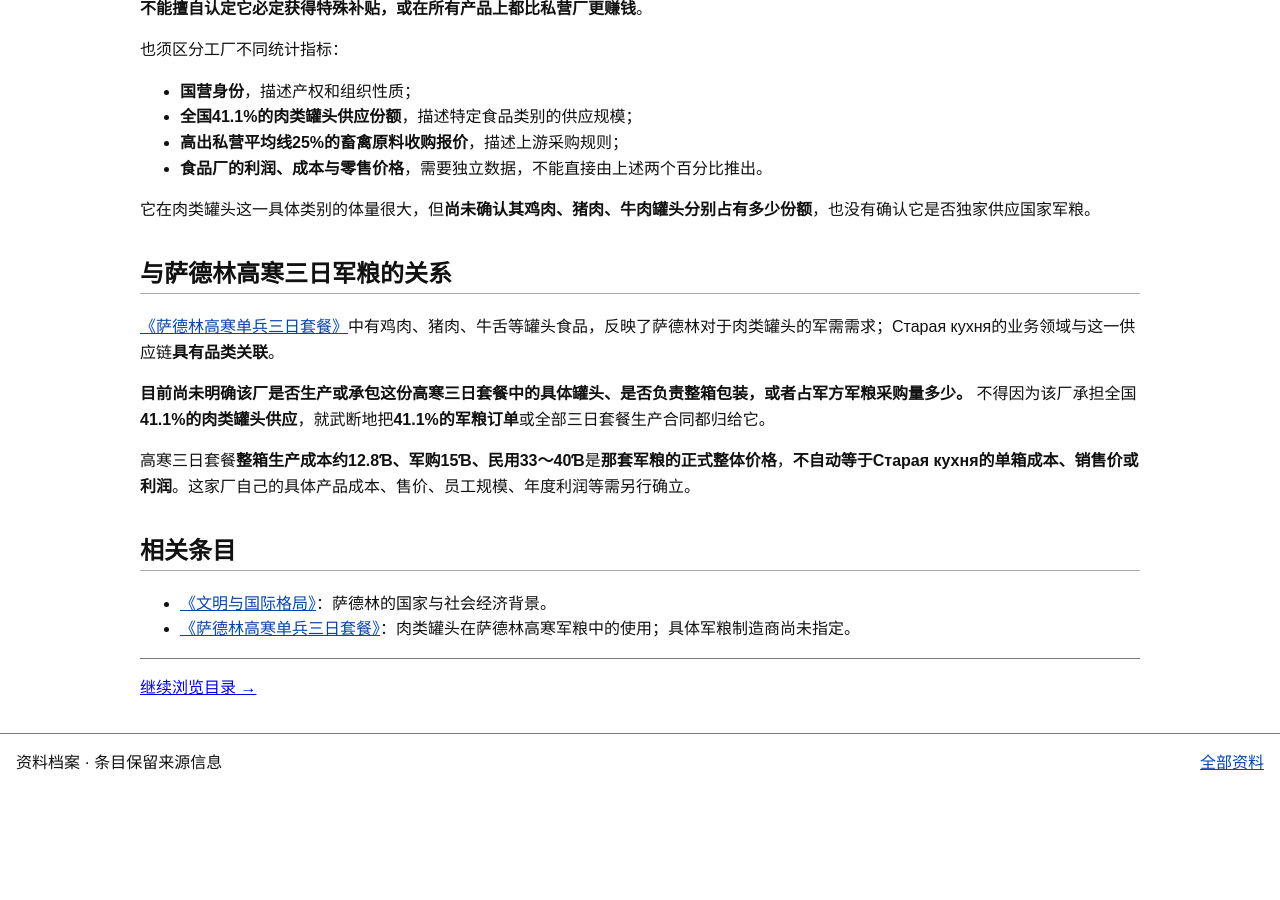
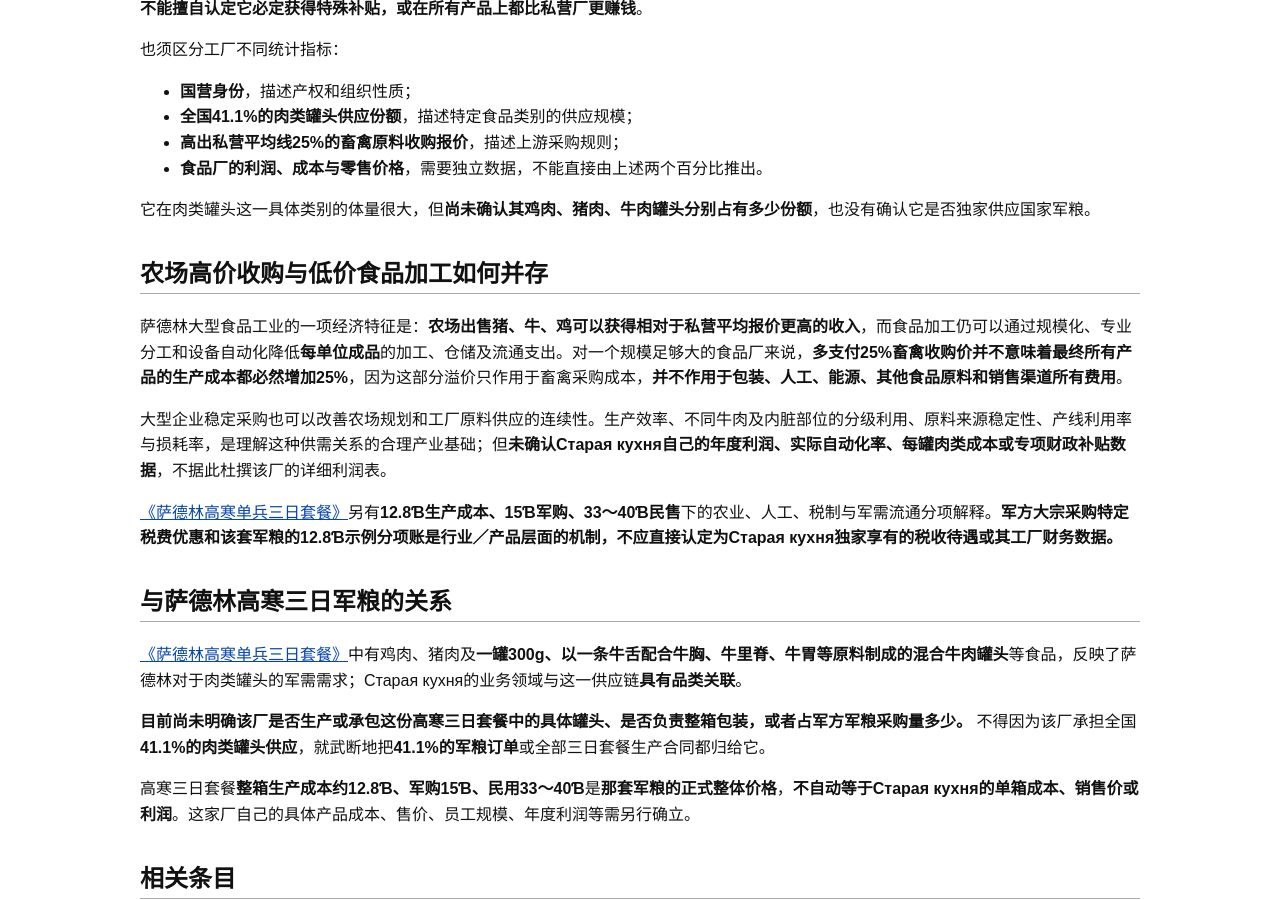
Before and after one commit to xdd44894-hub/orbina-encyclopedia, a Jekyll site: the page built from _articles/article-408.md, in a window 1280 px wide and 900 px high, scrolled down 1384 px. Built offline with Jekyll 4.4.1, drawn with Linux system fonts in a browser that asks for light colours; before the commit the page ends 2175 px from its top, so only the background shows below that.

Commit message:
完善Старая кухня高25%农场收购价与规模加工成本的关系，并关联高寒军粮牛舌配肉方案与低价经济机制

```diff
--- a/_articles/article-408.md
+++ b/_articles/article-408.md
@@ -50,9 +50,17 @@ ai_search: true
 
 它在肉类罐头这一具体类别的体量很大，但**尚未确认其鸡肉、猪肉、牛肉罐头分别占有多少份额**，也没有确认它是否独家供应国家军粮。
 
+## 农场高价收购与低价食品加工如何并存
+
+萨德林大型食品工业的一项经济特征是：**农场出售猪、牛、鸡可以获得相对于私营平均报价更高的收入**，而食品加工仍可以通过规模化、专业分工和设备自动化降低**每单位成品**的加工、仓储及流通支出。对一个规模足够大的食品厂来说，**多支付25%畜禽收购价并不意味着最终所有产品的生产成本都必然增加25%**，因为这部分溢价只作用于畜禽采购成本，**并不作用于包装、人工、能源、其他食品原料和销售渠道所有费用**。
+
+大型企业稳定采购也可以改善农场规划和工厂原料供应的连续性。生产效率、不同牛肉及内脏部位的分级利用、原料来源稳定性、产线利用率与损耗率，是理解这种供需关系的合理产业基础；但**未确认Старая кухня自己的年度利润、实际自动化率、每罐肉类成本或专项财政补贴数据**，不据此杜撰该厂的详细利润表。
+
+[《萨德林高寒单兵三日套餐》]({{ '/articles/article-406/' | relative_url }})另有**12.8Ɓ生产成本、15Ɓ军购、33～40Ɓ民售**下的农业、人工、税制与军需流通分项解释。**军方大宗采购特定税费优惠和该套军粮的12.8Ɓ示例分项账是行业／产品层面的机制，不应直接认定为Старая кухня独家享有的税收待遇或其工厂财务数据。**
+
 ## 与萨德林高寒三日军粮的关系
 
-[《萨德林高寒单兵三日套餐》]({{ '/articles/article-406/' | relative_url }})中有鸡肉、猪肉、牛舌等罐头食品，反映了萨德林对于肉类罐头的军需需求；Старая кухня的业务领域与这一供应链**具有品类关联**。
+[《萨德林高寒单兵三日套餐》]({{ '/articles/article-406/' | relative_url }})中有鸡肉、猪肉及**一罐300g、以一条牛舌配合牛胸、牛里脊、牛胃等原料制成的混合牛肉罐头**等食品，反映了萨德林对于肉类罐头的军需需求；Старая кухня的业务领域与这一供应链**具有品类关联**。
 
 **目前尚未明确该厂是否生产或承包这份高寒三日套餐中的具体罐头、是否负责整箱包装，或者占军方军粮采购量多少。** 不得因为该厂承担全国**41.1%的肉类罐头供应**，就武断地把**41.1%的军粮订单**或全部三日套餐生产合同都归给它。
 
```
